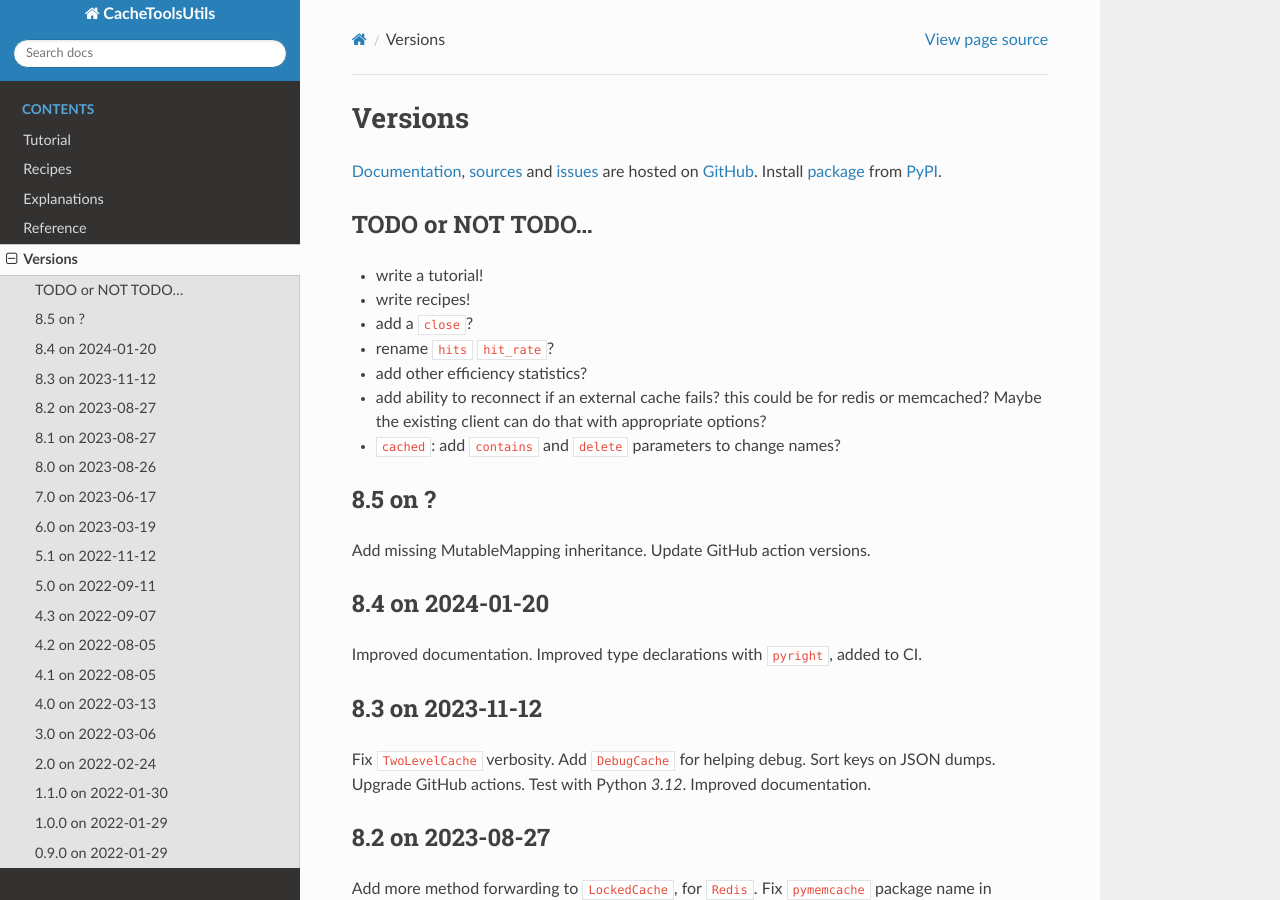
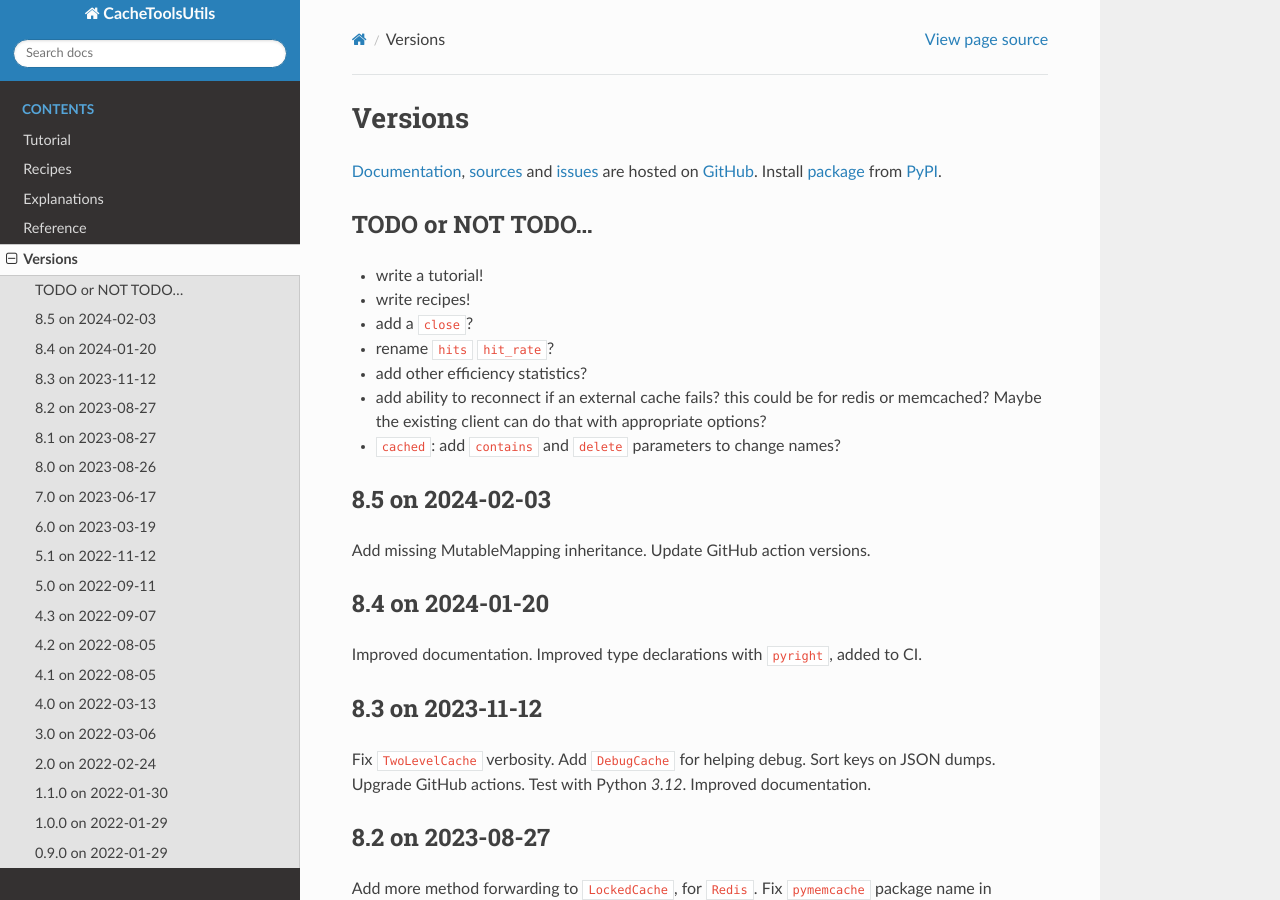
Before and after one commit to zx80/cachetools-utils, a Sphinx documentation site: the page built from docs/VERSIONS.md, in a window 1280 px wide and 900 px high. Built offline with Sphinx 7.4.7 and the Read the Docs theme 2.0.0, drawn with Linux system fonts in a browser that asks for light colours; pages that are not in the unit, such as notebooks, are missing from menus.

Commit message:
release 8.5

```diff
--- a/docs/VERSIONS.md
+++ b/docs/VERSIONS.md
@@ -19,7 +19,7 @@ Install [package](https://pypi.org/project/CacheToolsUtils/) from
   Maybe the existing client can do that with appropriate options?
 - `cached`: add `contains` and `delete` parameters to change names?
 
-## 8.5 on ?
+## 8.5 on 2024-02-03
 
 Add missing MutableMapping inheritance.
 Update GitHub action versions.
--- a/pyproject.toml
+++ b/pyproject.toml
@@ -4,7 +4,7 @@ build-backend = "setuptools.build_meta"
 
 [project]
 name = "CacheToolsUtils"
-version = "8.4"
+version = "8.5"
 authors = [ { name = "Fabien Coelho", email = "cachetools.utils@coelho.net" } ]
 description = "Cachetools Utilities"
 readme = "README.md"
```
